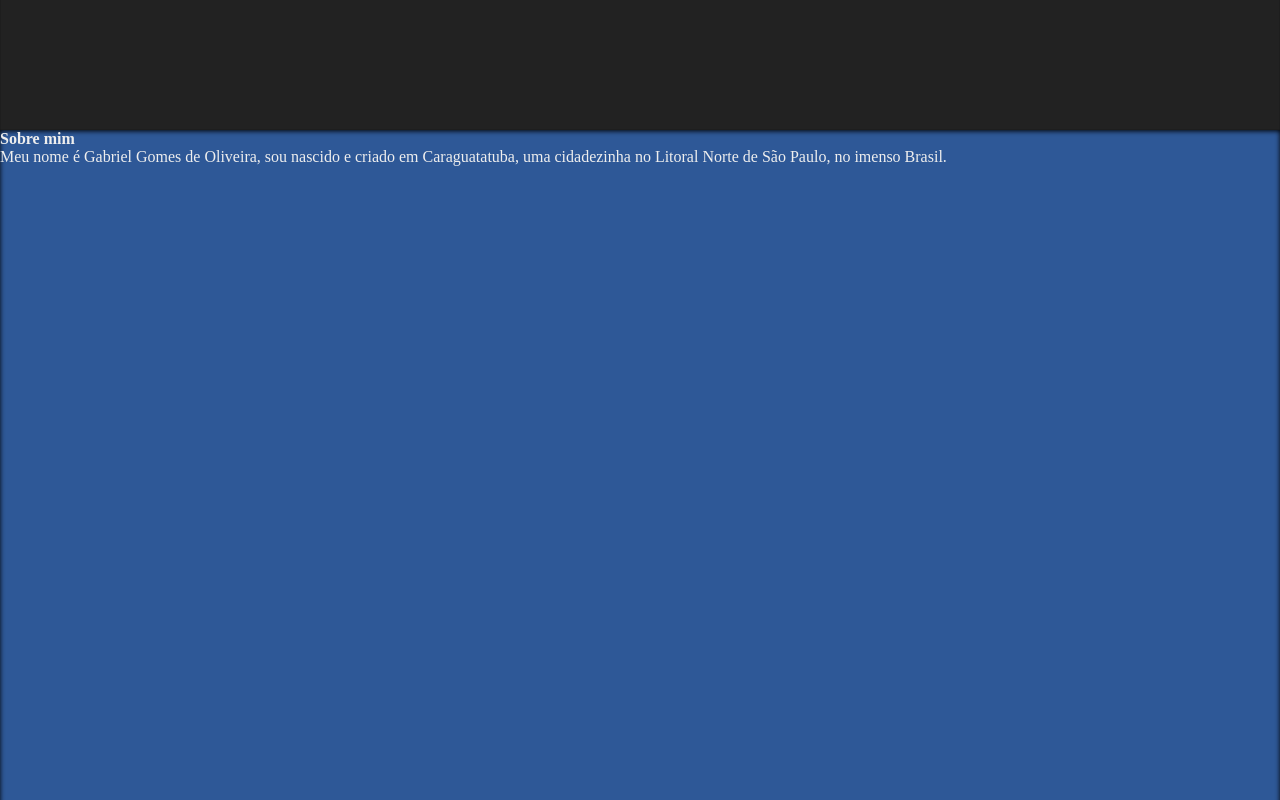
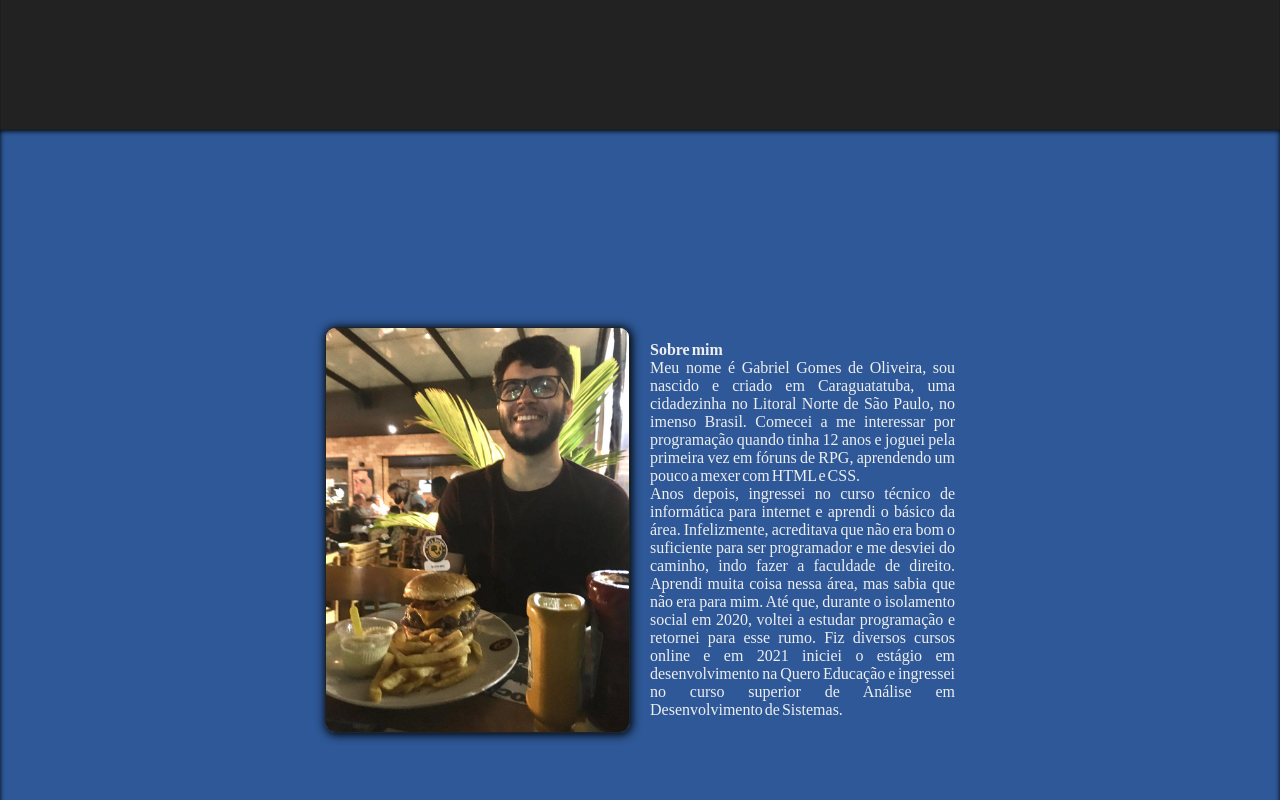
Before and after one commit to gabrielgomeso/portfolio, a Vue app: page / in a window 1280 px wide. Shown: the part 720-1520 px from the top of the page. Built offline with nearby package versions, Linux system fonts and the light colour scheme.

Commit message:
:sparkles: Add about section and image

```diff
--- a/src/App.vue
+++ b/src/App.vue
@@ -10,9 +10,7 @@
     <Button v-bind:href="'#skills'" text="Saiba mais sobre mim"></Button>
 
   </section>
-  <section id="about" class="section about-block">
-    <About></About>
-  </section>
+  <About id="about"></About>
   <Skills id="skills"></Skills>
   <Contact id="contact"></Contact>
 
@@ -84,10 +82,5 @@ body {
       box-shadow: 1px 1px 10px 5px rgb(0, 0, 0);
     }
   }
-
-  .about-block {
-    background-color: #2e5897;
-    box-shadow: inset 0 1px 5px rgb(0, 0, 0);
-  }
 }
 </style>
--- a/src/components/About.vue
+++ b/src/components/About.vue
@@ -1,11 +1,78 @@
 <template>
-
-    <h4 class="about-title">Sobre mim</h4>
-    <p class="about-text">
-      Meu nome é Gabriel Gomes de Oliveira, sou nascido e criado em Caraguatatuba, uma cidadezinha no Litoral Norte de São Paulo, no imenso Brasil.
-    </p>
+  <section class="about-block">
+    <img
+      class="about-image"
+      src="../assets/biggerme.jpg"
+      alt="Uma foto minha, sorrindo, com um hamburguer"
+    />
+    <div class="about-text--block">
+      <h4 class="about-title">Sobre mim</h4>
+      <span class="about-text">
+        <p>
+          Meu nome é Gabriel Gomes de Oliveira, sou nascido e criado em
+          Caraguatatuba, uma cidadezinha no Litoral Norte de São Paulo, no
+          imenso Brasil. Comecei a me interessar por programação quando tinha 12
+          anos e joguei pela primeira vez em fóruns de RPG, aprendendo um pouco
+          a mexer com HTML e CSS.
+        </p>
+        <p>
+          Anos depois, ingressei no curso técnico de informática para internet e
+          aprendi o básico da área. Infelizmente, acreditava que não era bom o
+          suficiente para ser programador e me desviei do caminho, indo fazer a
+          faculdade de direito. Aprendi muita coisa nessa área, mas sabia que
+          não era para mim. Até que, durante o isolamento social em 2020, voltei
+          a estudar programação e retornei para esse rumo. Fiz diversos cursos
+          online e em 2021 iniciei o estágio em desenvolvimento na Quero
+          Educação e ingressei no curso superior de Análise em Desenvolvimento
+          de Sistemas.
+        </p>
+      </span>
+    </div>
+  </section>
 </template>
 
 <style lang="scss" scoped>
+.about-block {
+  display: grid;
+  grid-template-rows: 1fr;
+  grid-template-columns: 1fr 1fr 1fr 1fr;
+  grid-gap: 20px;
+  align-items: center;
+  justify-content: center;
 
+  background-color: #2e5897;
+  box-shadow: inset 0 1px 5px rgb(0, 0, 0);
+
+  width: 100vw;
+  max-width: 100%;
+  height: 100vh;
+
+  .about-image {
+    width: 100%;
+    max-width: 400px;
+    height: auto;
+    grid-column-start: 2;
+
+    border: 1px solid #202426;
+    border-radius: 10px;
+    box-shadow: 1px 1px 10px 1px rgb(0, 0, 0);
+  }
+
+  .about-text--block {
+    grid-column-start: 3;
+    text-align: justify;
+    word-spacing: -2px;
+  }
+}
+
+@media (max-width: 800px) {
+  .about-block {
+    display: flex;
+    flex-direction: row;
+  }
+
+  .about-text{
+    font-size: 10px;
+  }
+}
 </style>
```
Also changed, not shown: src/assets/biggerme.jpg (added).
